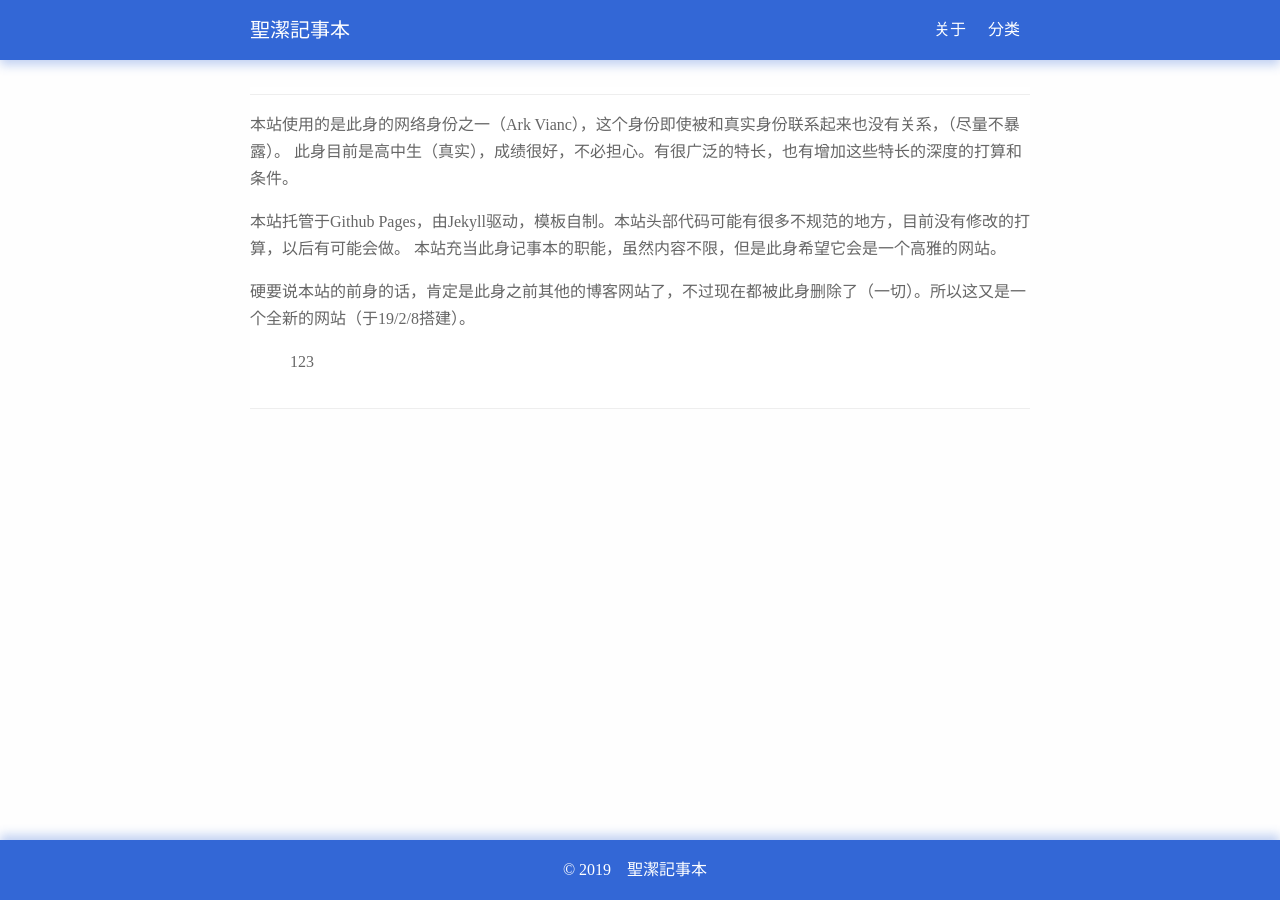
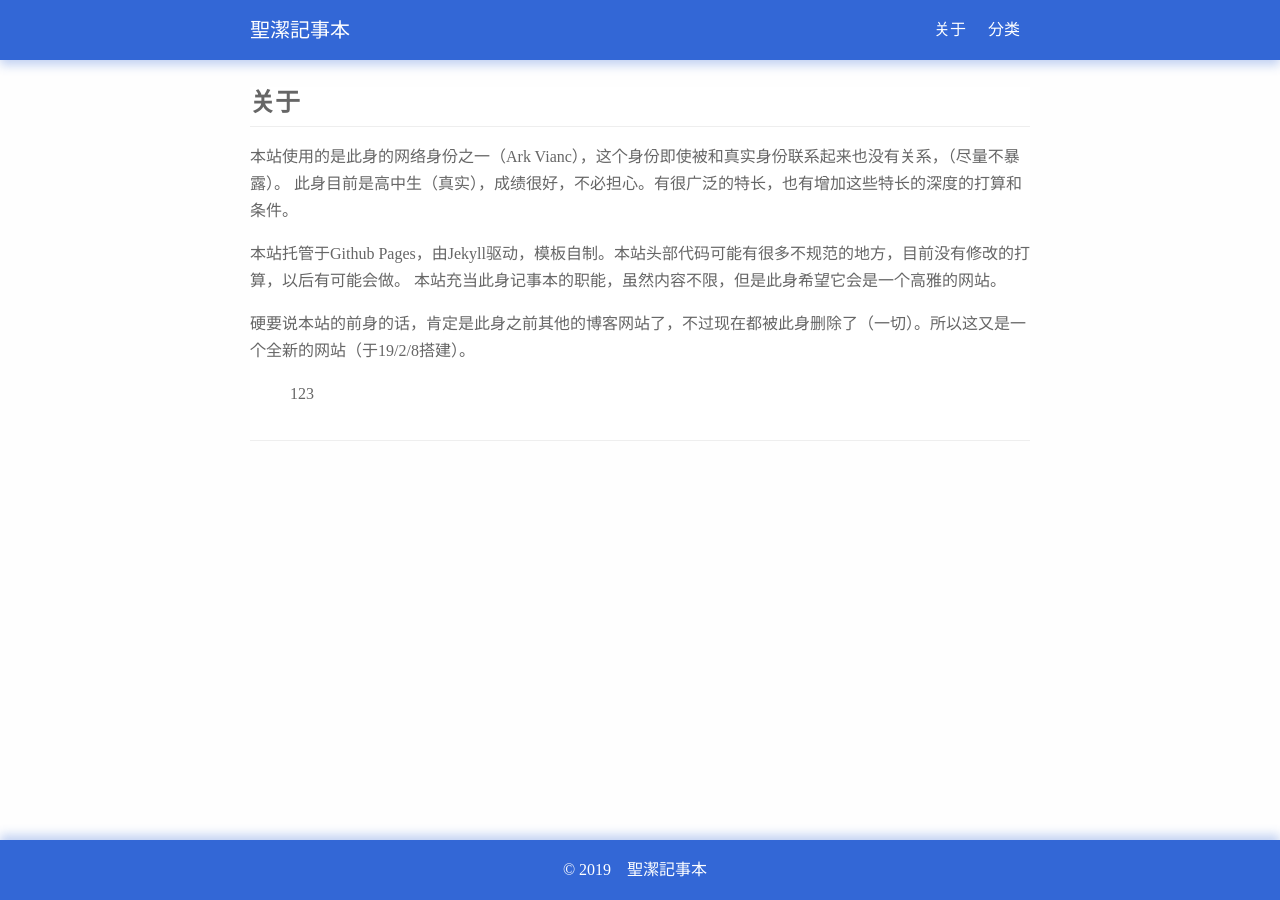
Before and after one commit to telechoc/telechoc.github.io, a Jekyll site: the page built from about.md, in a window 1280 px wide. Built offline with Jekyll 4.4.1, drawn with Linux system fonts in a browser that asks for light colours.

Commit message:
Update page.html

```diff
--- a/_layouts/page.html
+++ b/_layouts/page.html
@@ -3,7 +3,7 @@ layout: default
 ---
 
 <div class="page-card">
-    <div class="page-meta"><span class="page-title">{{ title }}</span></div>
+    <div class="page-meta"><span class="page-title">{{ page.title }}</span></div>
     <div class="page-content">
         {{ content }}
     </div>
```
